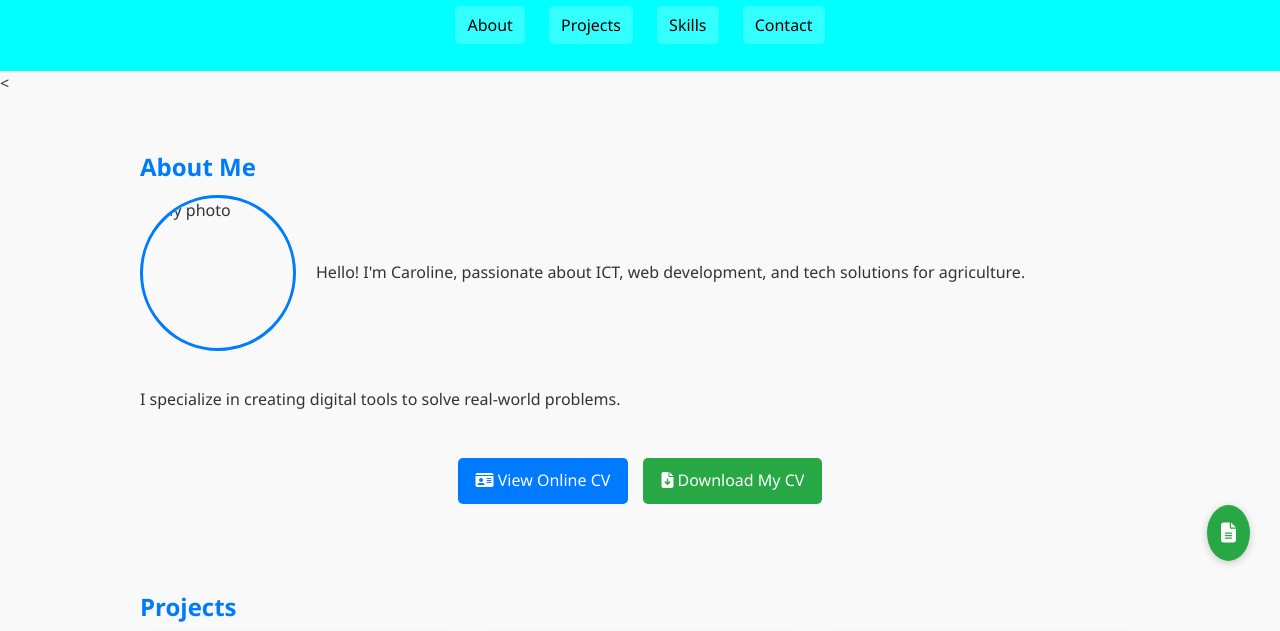
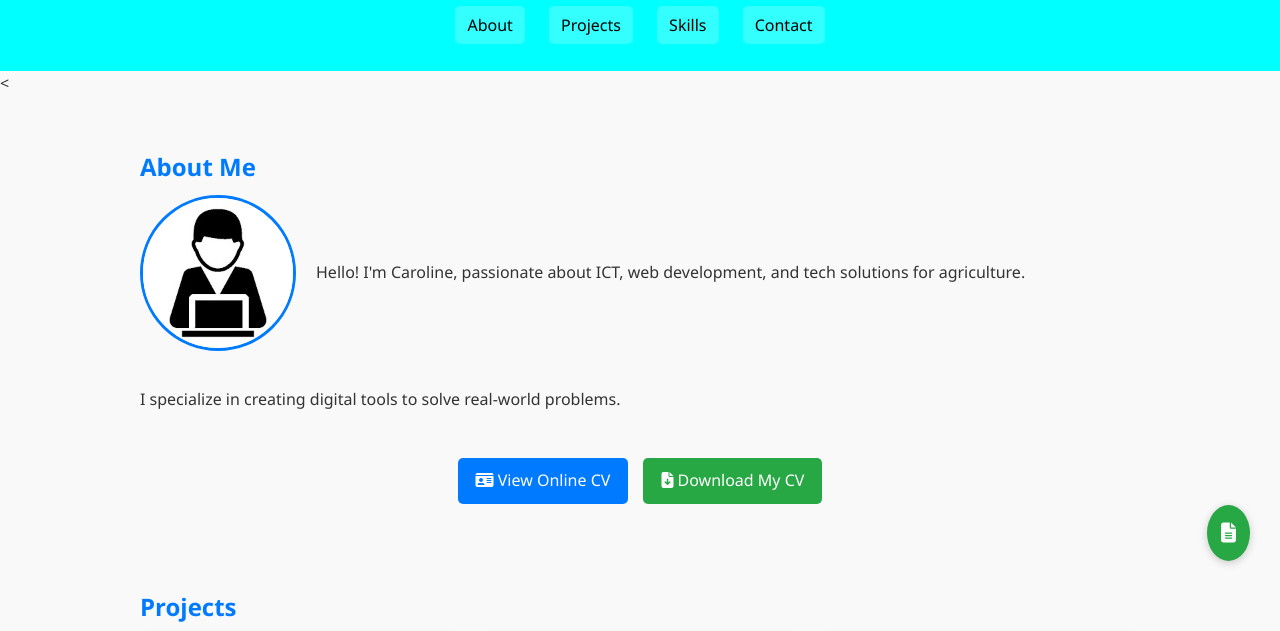
Before and after one commit to kezia-mburu/projectone, a plain HTML site: page index.html in a window 1280 px wide. Shown: the part 149-780 px from the top of the page. Drawn offline with Linux system fonts and the light colour scheme.

Commit message:
Update index.html

```diff
--- a/index.html
+++ b/index.html
@@ -38,7 +38,7 @@
   <<section id="about">
   <h2>About Me</h2>
   <div class="about-container">
-    <img src="me.png" alt="My photo" class="profile-pic" />
+    <img src="me.jpg" alt="My photo" class="profile-pic" />
     <p>Hello! I'm Caroline, passionate about ICT, web development, and tech solutions for agriculture.</p>
 	<p>I specialize in creating digital tools to solve real-world problems.</p>
   </div>
```
